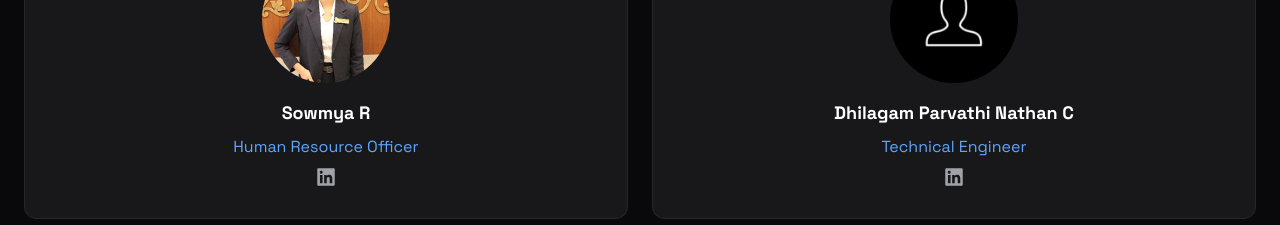
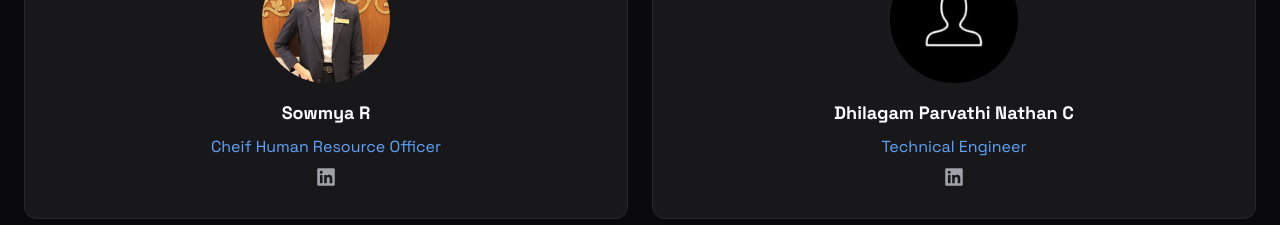
Before and after one commit to Vijayaraj-Anbalagan/dat2, a Next.js app: page /team in a window 1280 px wide. Shown: the part 3340-3565 px from the top of the page. Built offline with nearby package versions, Linux system fonts and the light colour scheme.

Commit message:
fixed name chief hr

```diff
--- a/src/app/team/page.tsx
+++ b/src/app/team/page.tsx
@@ -136,7 +136,7 @@ const TeamsPage = () => {
     operations: [
       {
         name: "Sowmya R",
-        role: "Human Resource Officer",
+        role: "Cheif Human Resource Officer",
         linkedin: "https://www.linkedin.com/in/sowmya-ramesh-0b1650251/",
         image: "/team/sowmya.png"
       }
```
